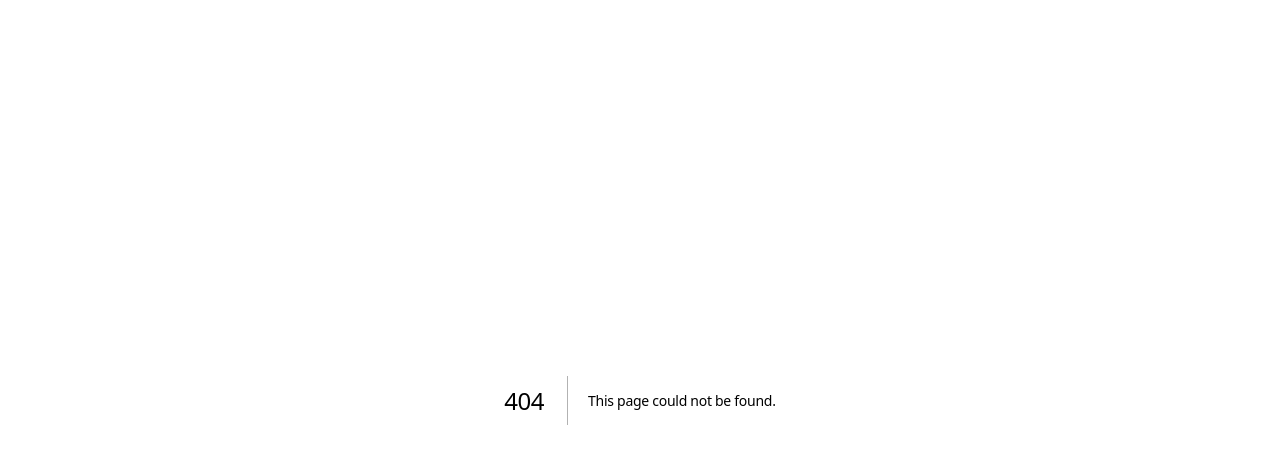
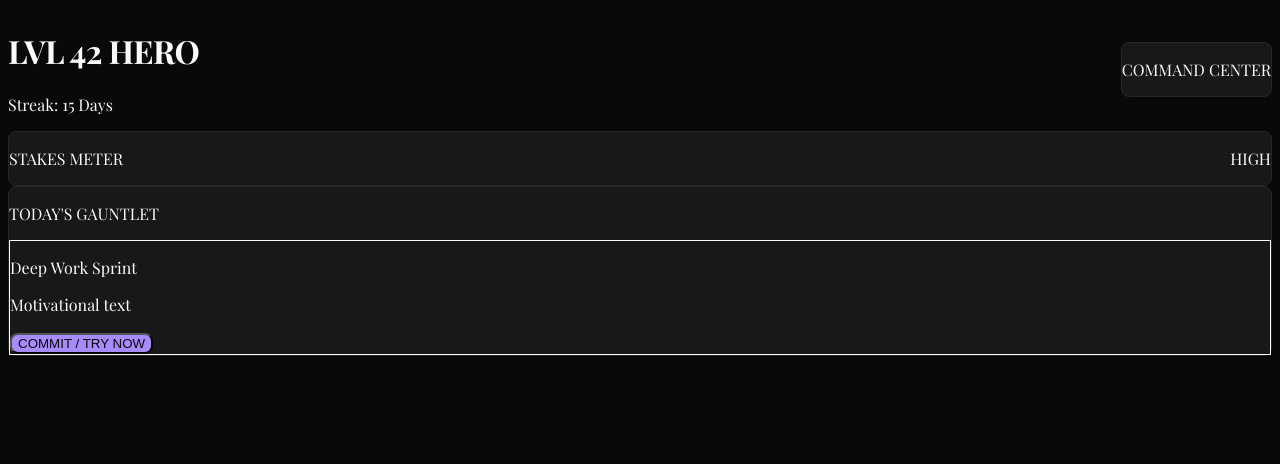
Before and after one commit to madoyakimberley/No-Co-oP, a Next.js app: page /dashboard in a window 1280 px wide. Before the commit this address had no page. Shown: the top 464 px of the page. Built offline with nearby package versions, Linux system fonts and the light colour scheme.

Commit message:
Add placeholder pages: Study Hub, Routine, Skill Tracker, Weekly Planner

```diff
--- /dev/null
+++ b/src/app/dashboard/page.tsx
@@ -0,0 +1,36 @@
+export default function Dashboard() {
+  return (
+    <main className="min-h-screen bg-background text-text-primary p-6">
+      <div className="flex items-center justify-between mb-6">
+        <div>
+          <h1 className="text-2xl font-semibold">LVL 42 HERO</h1>
+          <p className="text-text-secondary text-sm">Streak: 15 Days</p>
+        </div>
+        <div className="card px-4 py-2">
+          <p className="text-xs text-text-secondary">COMMAND CENTER</p>
+        </div>
+      </div>
+
+      <div className="card p-4 mb-4">
+        <div className="flex justify-between items-center mb-2">
+          <p className="text-sm text-text-secondary">STAKES METER</p>
+          <span className="text-error text-xs">HIGH</span>
+        </div>
+        <div className="h-2 bg-surface-lowest rounded-full overflow-hidden">
+          <div className="h-full bg-error w-3/4" />
+        </div>
+      </div>
+
+      <div className="card p-4">
+        <p className="text-sm text-text-secondary mb-3">TODAY'S GAUNTLET</p>
+        <div className="border border-border rounded-card p-4">
+          <p className="font-medium mb-1">Deep Work Sprint</p>
+          <p className="text-xs text-text-secondary mb-3">Motivational text</p>
+          <button className="btn-primary px-4 py-2 text-sm">
+            COMMIT / TRY NOW
+          </button>
+        </div>
+      </div>
+    </main>
+  );
+}
--- /dev/null
+++ b/src/app/planner/page.tsx
@@ -0,0 +1,8 @@
+export default function WeeklyPlanner() {
+  return (
+    <main className="min-h-screen bg-background text-text-primary p-6">
+      <h1 className="text-2xl font-semibold mb-4">Weekly Planner</h1>
+      <p className="text-text-secondary text-sm">Coming soon</p>
+    </main>
+  );
+}
--- /dev/null
+++ b/src/app/routine/page.tsx
@@ -0,0 +1,8 @@
+export default function Routine() {
+  return (
+    <main className="min-h-screen bg-background text-text-primary p-6">
+      <h1 className="text-2xl font-semibold mb-4">Routine</h1>
+      <p className="text-text-secondary text-sm">Coming soon</p>
+    </main>
+  );
+}
--- /dev/null
+++ b/src/app/skills/page.tsx
@@ -0,0 +1,8 @@
+export default function SkillTracker() {
+  return (
+    <main className="min-h-screen bg-background text-text-primary p-6">
+      <h1 className="text-2xl font-semibold mb-4">Skill Tree</h1>
+      <p className="text-text-secondary text-sm">Coming soon</p>
+    </main>
+  );
+}
--- /dev/null
+++ b/src/app/study/page.tsx
@@ -0,0 +1,8 @@
+export default function StudyHub() {
+  return (
+    <main className="min-h-screen bg-background text-text-primary p-6">
+      <h1 className="text-2xl font-semibold mb-4">Study Hub</h1>
+      <p className="text-text-secondary text-sm">Coming soon</p>
+    </main>
+  );
+}
```
